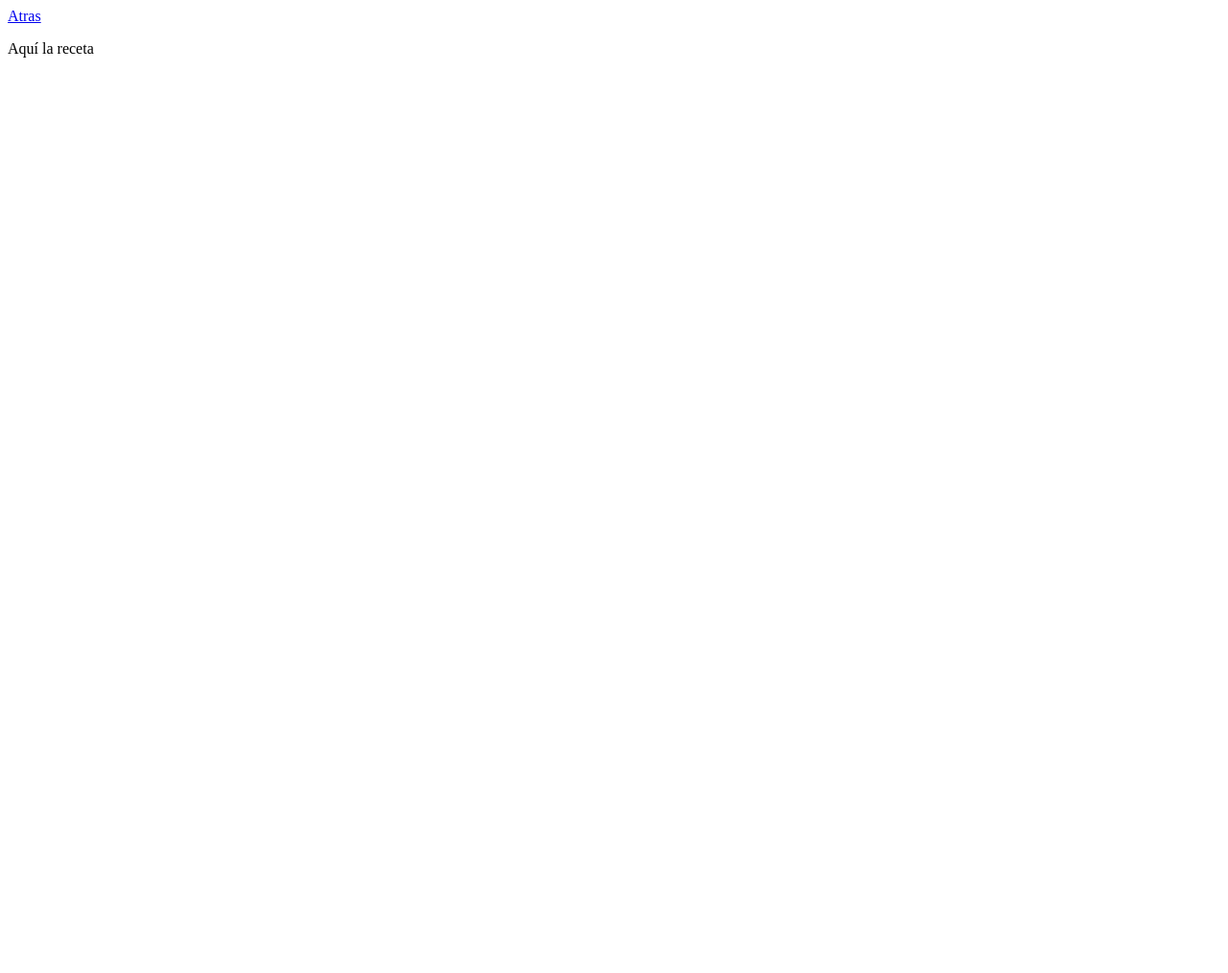
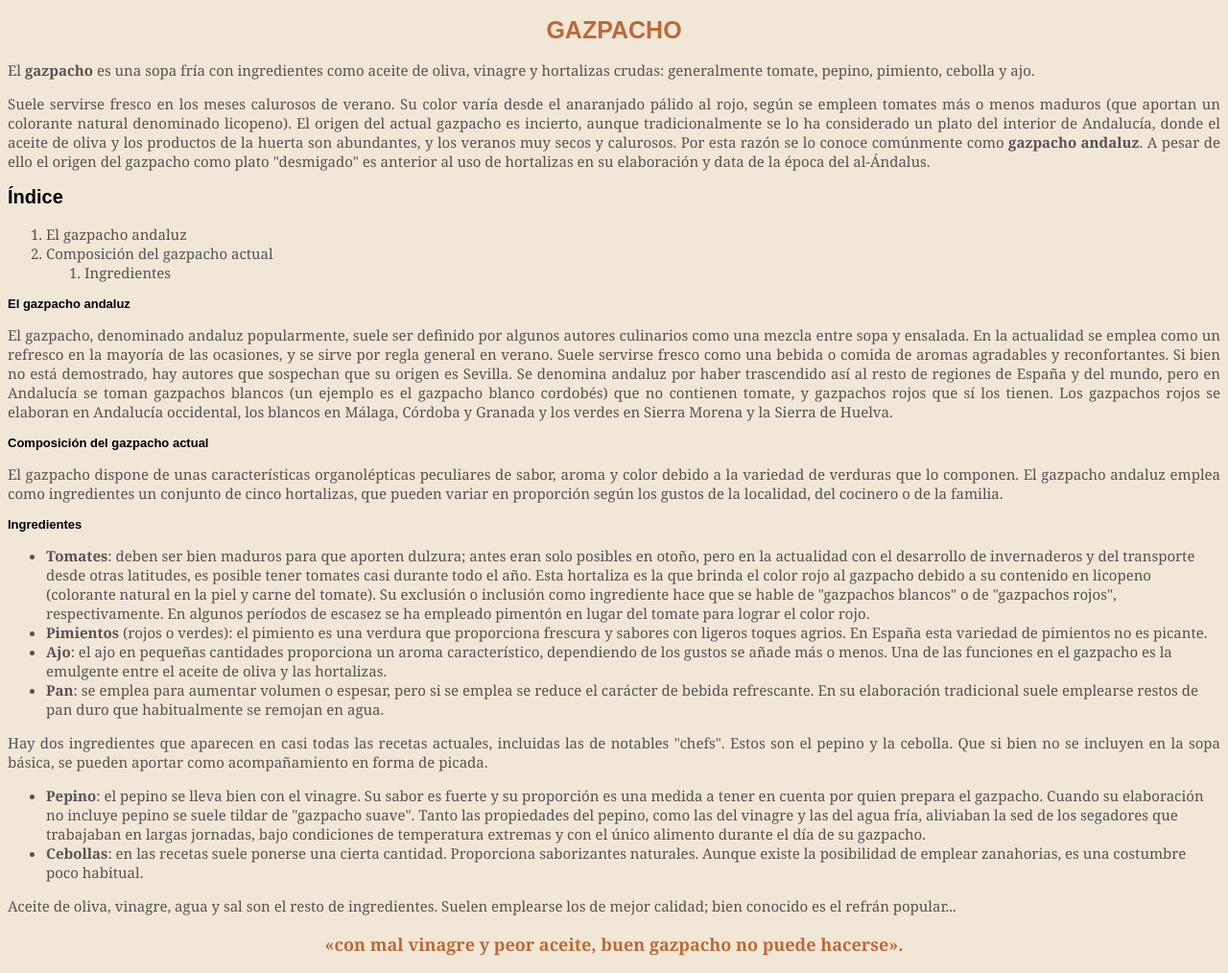
Before and after one commit to Jairos039/gazpacho, a plain HTML site: page sara/sara_receta.html in a window 1280 px wide. Shown: the whole page at 96% size. Before the commit the page ends 800 px from the top, so only its background shows below. Drawn offline with Linux system fonts and the light colour scheme.

Commit message:
Agrego Sarureceta

```diff
--- a/sara/sara_receta.html
+++ b/sara/sara_receta.html
@@ -1,12 +1,40 @@
-<!DOCTYPE html>
-<html lang="en">
+<!DOCTYPE html> <!--Indica que es un documento html-->
+<html lang="es"> <!--Indic que el idioma es español-->
 <head>
-    <meta charset="UTF-8">
+    <meta charset="UTF-8"> <!--Hace referencia a la codificación de caracteres que se van a usar.UTF-8 es el más completo-->
     <meta name="viewport" content="width=device-width, initial-scale=1.0">
-    <title>Document</title>
+    <title>Sarurecetas</title> <!--El titulo de la pagina (aparece en la pestaña de Google)-->
+    <link rel="stylesheet" href="style.css" /> <!--Enlaza el html con el style-->
 </head>
 <body>
-    <a href="/">Atras</a>
-    <p>Aquí la receta</p>
-</body>
+    <h1>GAZPACHO</h1> <!-- Titulos-->
+        <p>El <strong>gazpacho</strong> es una sopa fría con ingredientes como aceite de oliva, vinagre y hortalizas crudas: generalmente tomate, pepino, pimiento, cebolla y ajo.</p> <!--Parrafos-->
+        <p>Suele servirse fresco en los meses calurosos de verano. Su color varía desde el anaranjado pálido al rojo, según se empleen tomates más o menos maduros (que aportan un colorante natural denominado licopeno). El origen del actual gazpacho es incierto, aunque tradicionalmente se lo ha considerado un plato del interior de Andalucía, donde el aceite de oliva y los productos de la huerta son abundantes, y los veranos muy secos y calurosos. Por esta razón se lo conoce comúnmente como <strong>gazpacho andaluz</strong>. A pesar de ello el origen del gazpacho como plato "desmigado" es anterior al uso de hortalizas en su elaboración y data de la época del al-Ándalus.</p>
+    <h2>Índice</h2>
+        <ol> <!--Listas ordenadas, numeradas-->
+            <li>El gazpacho andaluz</li> <!--Items de la lista-->
+            <li>Composición del gazpacho actual</li>
+            <ol>
+                <li>Ingredientes</li>
+            </ol>
+        </ol>
+    <h3>El gazpacho andaluz</h3>
+        <p>El gazpacho, denominado andaluz popularmente, suele ser definido por algunos autores culinarios como una mezcla entre sopa y ensalada. En la actualidad se emplea como un refresco en la mayoría de las ocasiones, y se sirve por regla general en verano. Suele servirse fresco como una bebida o comida de aromas agradables y reconfortantes. Si bien no está demostrado, hay autores que sospechan que su origen es Sevilla. Se denomina andaluz por haber trascendido así al resto de regiones de España y del mundo, pero en Andalucía se toman gazpachos blancos (un ejemplo es el gazpacho blanco cordobés) que no contienen tomate, y gazpachos rojos que sí los tienen. Los gazpachos rojos se elaboran en Andalucía occidental, los blancos en Málaga, Córdoba y Granada y los verdes en Sierra Morena y la Sierra de Huelva.</p>
+    <h3>Composición del gazpacho actual</h3>
+        <p>El gazpacho dispone de unas características organolépticas peculiares de sabor, aroma y color debido a la variedad de verduras que lo componen. El gazpacho andaluz emplea como ingredientes un conjunto de cinco hortalizas, que pueden variar en proporción según los gustos de la localidad, del cocinero o de la familia.</p>
+    <h3>Ingredientes</h3>
+        <ul> <!--Lista desordenada,con guiones, puntos,etc-->
+            <li><strong>Tomates</strong>: deben ser bien maduros para que aporten dulzura; antes eran solo posibles en otoño, pero en la actualidad con el desarrollo de invernaderos y del transporte desde otras latitudes, es posible tener tomates casi durante todo el año. Esta hortaliza es la que brinda el color rojo al gazpacho debido a su contenido en licopeno (colorante natural en la piel y carne del tomate). Su exclusión o inclusión como ingrediente hace que se hable de "gazpachos blancos" o de "gazpachos rojos", respectivamente. En algunos períodos de escasez se ha empleado pimentón en lugar del tomate para lograr el color rojo.</li>
+            <li><strong>Pimientos</strong> (rojos o verdes): el pimiento es una verdura que proporciona frescura y sabores con ligeros toques agrios. En España esta variedad de pimientos no es picante.</li>
+            <li><strong>Ajo</strong>: el ajo en pequeñas cantidades proporciona un aroma característico, dependiendo de los gustos se añade más o menos. Una de las funciones en el gazpacho es la emulgente entre el aceite de oliva y las hortalizas.</li>
+            <li><strong>Pan</strong>: se emplea para aumentar volumen o espesar, pero si se emplea se reduce el carácter de bebida refrescante. En su elaboración tradicional suele emplearse restos de pan duro que habitualmente se remojan en agua.</li>
+        </ul>
+        <p>Hay dos ingredientes que aparecen en casi todas las recetas actuales, incluidas las de notables "chefs". Estos son el pepino y la cebolla. Que si bien no se incluyen en la sopa básica, se pueden aportar como acompañamiento en forma de picada.</p>
+        <ul>
+            <li><strong>Pepino</strong>: el pepino se lleva bien con el vinagre. Su sabor es fuerte y su proporción es una medida a tener en cuenta por quien prepara el gazpacho. Cuando su elaboración no incluye pepino se suele tildar de "gazpacho suave". Tanto las propiedades del pepino, como las del vinagre y las del agua fría, aliviaban la sed de los segadores que trabajaban en largas jornadas, bajo condiciones de temperatura extremas y con el único alimento durante el día de su gazpacho.</li>
+            <li><strong>Cebollas</strong>: en las recetas suele ponerse una cierta cantidad. Proporciona saborizantes naturales. Aunque existe la posibilidad de emplear zanahorias, es una costumbre poco habitual.</li>
+        </ul>
+        <p>Aceite de oliva, vinagre, agua y sal son el resto de ingredientes. Suelen emplearse los de mejor calidad; bien conocido es el refrán popular... </p>
+        <blockquote><strong>«con mal vinagre y peor aceite, buen gazpacho no puede hacerse».</strong></blockquote> <!--Para frases o citas-->
+    </body>
 </html>
--- /dev/null
+++ b/sara/style.css
@@ -0,0 +1,42 @@
+body {
+    background-color: #f1e7d7;
+}
+h1{
+    font-family: Arial, Helvetica, sans-serif;
+    text-align: center;
+    color: rgb(190, 105, 53);
+    font-size:25px;
+}
+p{
+    font-family: Georgia, 'Times New Roman', Times, serif;
+    color:#575353;
+    font-size: 15px;
+    text-align:justify;
+}
+h2{
+    font-family: Arial, Helvetica, sans-serif;
+    color: black;
+    font-size:20px;
+}
+h3{
+    font-family: Arial, Helvetica, sans-serif;
+    color: rgb(0, 0, 0);
+    font-size:13px;
+}
+ul{
+    font-family: Georgia, 'Times New Roman', Times, serif;
+    color:#575353;
+    font-size: 15px;
+}
+ol{
+    font-family: Georgia, 'Times New Roman', Times, serif;
+    color:#575353;
+    font-size: 15px;
+}
+blockquote{
+    font-family: Georgia, 'Times New Roman', Times, serif;
+    text-align: center;
+    color: rgb(190, 105, 53);
+    font-size: 18px;
+
+}
```
